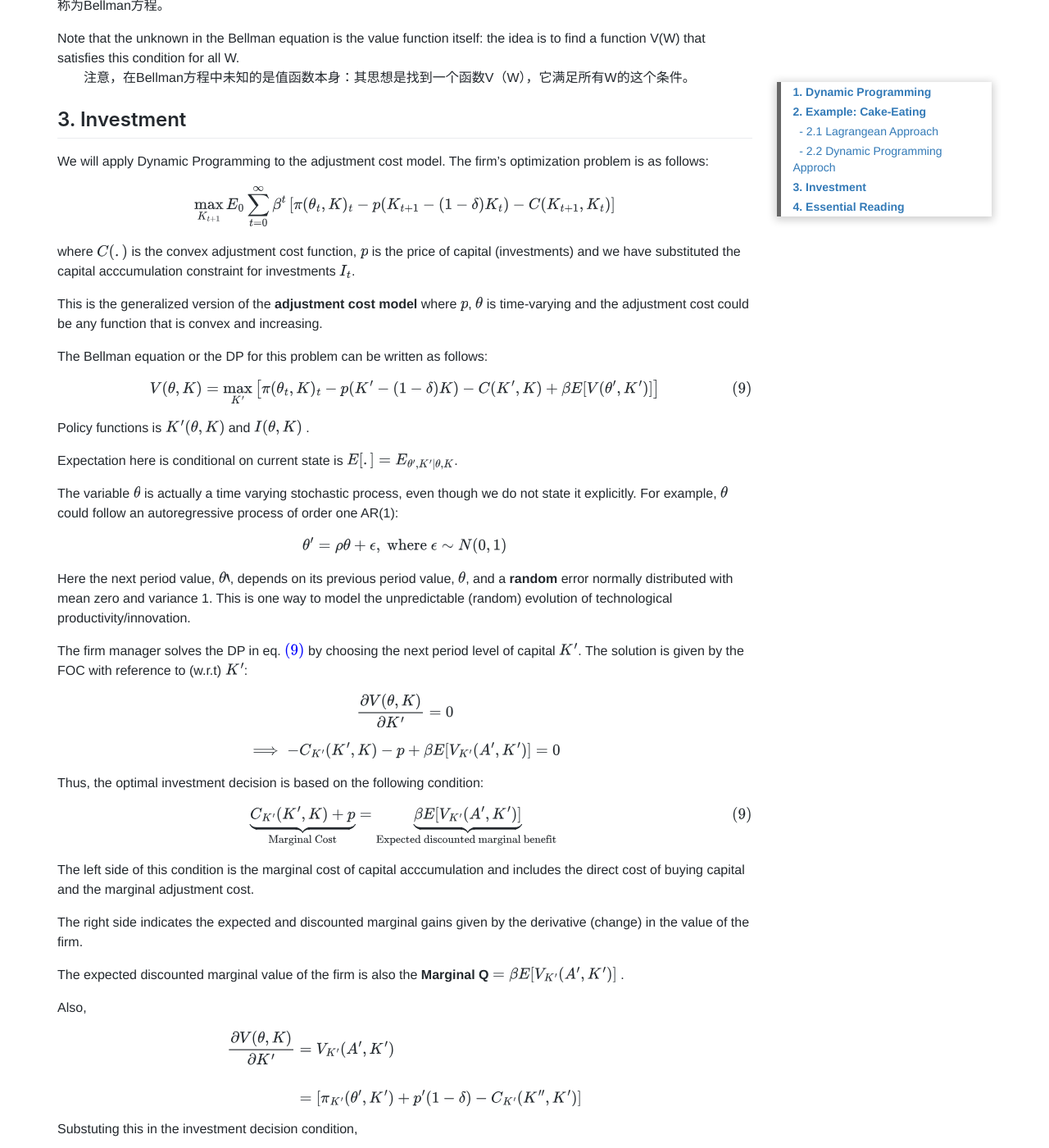
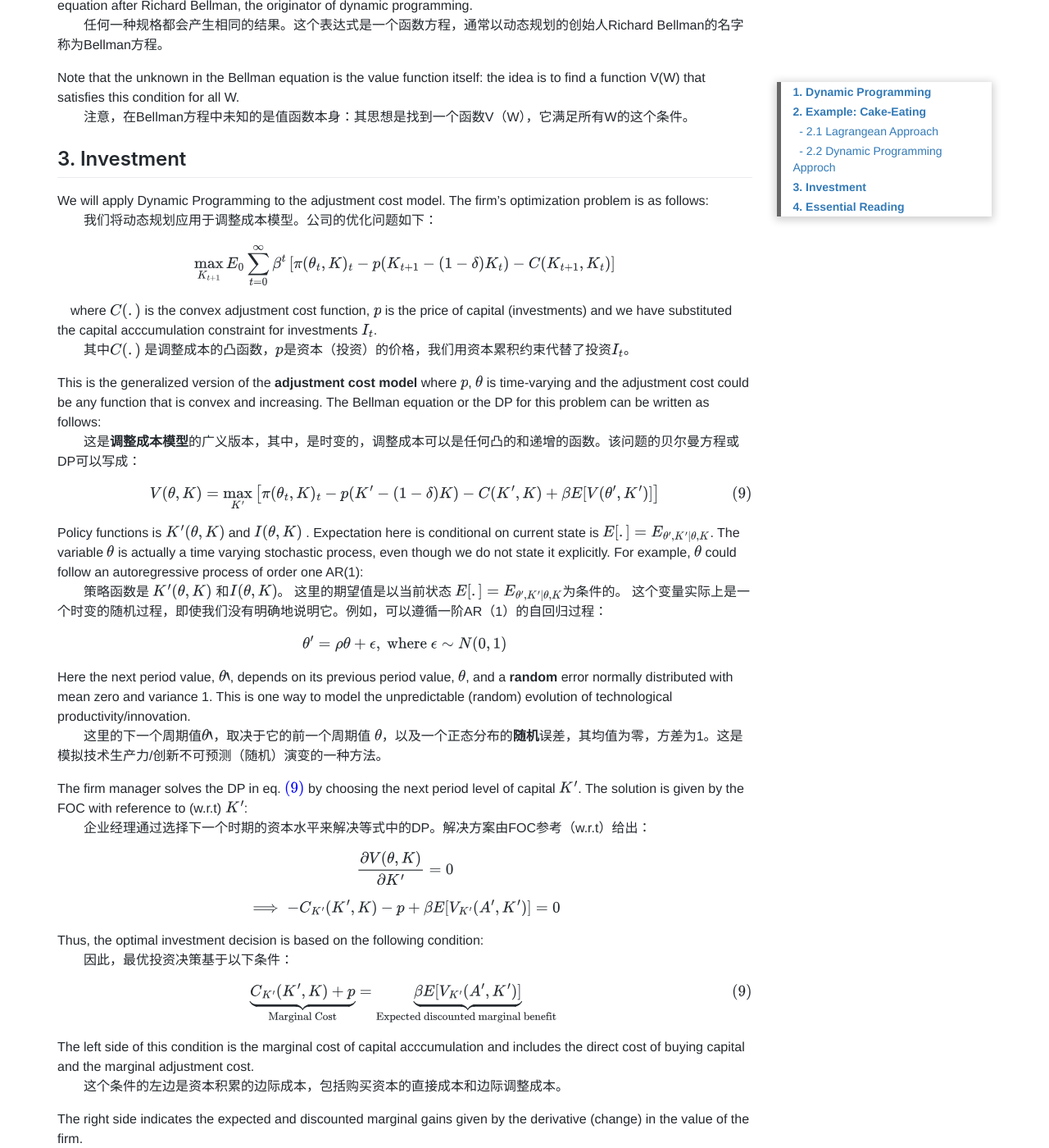
Before and after one commit to damien0x0023/damien0x0023.github.io, a Jekyll site: the page built from _posts/2020/business/ECON5068/2020-10-10-dynamicProgramming.md, in a window 1280 px wide and 1400 px high, scrolled down 6497 px. Shown: the whole window at 82% size. Built offline with Jekyll 4.4.1, drawn with Linux system fonts in a browser that asks for light colours; nearby versions of some CDN libraries; some of the changed text lies outside the part shown.

Commit message:
update subtitles

```diff
--- a/_posts/2020/business/ECON5068/2020-10-10-dynamicProgramming.md
+++ b/_posts/2020/business/ECON5068/2020-10-10-dynamicProgramming.md
@@ -100,7 +100,7 @@
     \right ]
 $$
 
-&emsp; Note: This is a dynamic optimization problem, we have an objective function and a constraint at every period \\( t \\). All future values need to be discounted.
+&emsp;Note: This is a dynamic optimization problem, we have an objective function and a constraint at every period \\( t \\). All future values need to be discounted.
 &emsp;&emsp;注：这是一个动态优化问题，我们在每个周期都有一个目标函数和一个约束。所有未来价值都需要折现。
 
 The necessary condition for maximizing this lagrangean function is given by the three FOC's:
@@ -157,7 +157,7 @@
 These two conditions are not enough for an optimal solution.
 Since this is a finite time horizon problem, we need to have a terminal condition.
 &emsp;&emsp;这两个条件不足以得到最优解。
-由于这是一个有限时间范围问题，我们需要有一个终端条件。
+由于这是一个有限时间范围问题，我们需要有一个最终条件。
 
 For maximum utility, there should not be any cake left over at the end of the last period. That is,
 &emsp;&emsp;为了最大限度地发挥效用，在最后一个时期结束时，不应留下任何蛋糕。也就是说，
@@ -212,7 +212,7 @@
 **So instead of choosing the entire path** of \\( c_t\\) , we are just choosing \\( c_0 \\).
 The rest of the path is optimally determined by the value function, \\( V_T (W_1) \\).
 Once \\( c_0 \\) and hence \\( W_1 \\) is determined, the value function summarizes the rest of the problem.
-&emsp;&emsp; **所以，我们不是选择\\( c_t\\) 的整个路径**，而是选择  \\( c_0 \\) 。路径的其余部分由值函数 \\( V_T (W_1) \\) 优化确定。一旦确定了 \\( c_0 \\) 和 \\( c_t \\)，值函数将总结问题的其余部分。
+&emsp;&emsp; **所以，我们不是选择\\( c_t\\) 的整个路径**，而是选择  \\( c_0 \\) 。路径的其余部分由值函数 \\( V_T (W_1) \\) 优化确定。一旦确定了 \\( c_0 \\) 和 \\( c_t \\)，价值函数将总结问题的其余部分。
 
 This is the **principle of optimality** due to Richard Bellman: we can represent the full dynamic problem as a sequence of **recursive** 2 period problems.
 The first order condition of this value function problem is given by:
@@ -241,8 +241,8 @@
     u' (c_t) = \beta u' (c _{t+1})
 \\]
 
-which is the same as the Lagrange solution.
-这是和拉格朗日的解法是一样的。
+&emsp;which is the same as the Lagrange solution.
+&emsp;&emsp;这是和拉格朗日的解法是一样的。
 
 Suppose that we consider the above problem and allow the horizon to go to infinity. As before, one can consider solving the infinite horizon sequence problem given by:
 &emsp;&emsp;假设我们考虑上述问题，允许视界无限远。如前所述，我们可以考虑解决无限水平序列问题：
@@ -302,13 +302,13 @@
 &emsp;&emsp;下一阶段蛋糕的大小和消费量。
 
 What are the **state** and **control** (choice) variables?
-什么是**状态**和**控制（选择）**变量？
+&emsp;&emsp;什么是**状态**和**控制**（选择） 变量？
 
 The state variable is the size of the cake (W) that is given at the start of any period. The cake size completely summarizes all information from the past that is needed for the forward looking optimization problem.
-&emsp;&emsp;状态变量是在任何时期开始时给定的蛋糕（W）的大小。蛋糕大小完全总结了前瞻性优化问题所需的所有过去的信息。
+&emsp;&emsp;**状态**变量是在任何时期开始时给定的蛋糕（W）的大小。蛋糕大小完全总结了前瞻性优化问题所需的所有过去的信息。
 
 The control variable is the variable that is being chosen. In this case, it is the level of consumption in the current period, \\( c \\) and next period cake size \\( W' \\).
-&emsp;&emsp;控制变量是正在选择的变量。在这种情况下，就是本期消费水平，以及下一期蛋糕的大小。
+&emsp;&emsp;**控制**变量是正在选择的变量。在这种情况下，就是本期消费水平，以及下一期蛋糕的大小。
 
 The transition (or the constraint) desribes the dependence of the state tomorrow on the state today and the control today:
 &emsp;&emsp;过渡（或约束）描述了明天的状态对今天的状态和今天的控制的依赖：
@@ -337,6 +337,7 @@
 
 We will apply Dynamic Programming to the adjustment cost model.
 The firm's optimization problem is as follows:
+&emsp;&emsp;我们将动态规划应用于调整成本模型。公司的优化问题如下：
 
 $$
     \max_{K_{t+1}} E_0 \sum^{\infty}_{t=0} \beta^t \left [
@@ -346,11 +347,12 @@
         \right ]
 $$
 
-where \\( C(.) \\) is the convex adjustment cost function, \\( p \\) is the price of capital (investments) and we have substituted the capital acccumulation constraint for investments \\( I_t \\).
+&emsp;where \\( C(.) \\) is the convex adjustment cost function, \\( p \\) is the price of capital (investments) and we have substituted the capital acccumulation constraint for investments \\( I_t \\).
+&emsp;&emsp;其中\\( C(.) \\) 是调整成本的凸函数，\\( p \\)是资本（投资）的价格，我们用资本累积约束代替了投资\\( I_t \\)。
 
 This is the generalized version of the **adjustment cost model** where \\( p \\), \\( \theta \\) is time-varying and the adjustment cost could be any function that is convex and increasing.
-
 The Bellman equation or the DP for this problem can be written as follows:
+&emsp;&emsp;这是**调整成本模型**的广义版本，其中，是时变的，调整成本可以是任何凸的和递增的函数。该问题的贝尔曼方程或DP可以写成：
 
 $$
     V(\theta, K) = \max_{K'} \left [
@@ -363,11 +365,12 @@
 $$
 
 Policy functions is \\( K'(\theta, K) \\) and \\( I(\theta, K) \\) .
-
 Expectation here is conditional on current state is \\( E[ . ] = E_{\theta', K' \| \theta, K} \\).
-
 The variable \\(\theta \\) is actually a time varying stochastic process, even though we do not state it explicitly.
 For example, \\(\theta \\)  could follow an autoregressive process of order one AR(1):
+&emsp;&emsp;策略函数是 \\( K'(\theta, K) \\) 和\\( I(\theta, K) \\)。
+这里的期望值是以当前状态 \\( E[ . ] = E_{\theta', K' \| \theta, K} \\)为条件的。
+这个变量实际上是一个时变的随机过程，即使我们没有明确地说明它。例如，可以遵循一阶AR（1）的自回归过程：
 
 \\[
     \theta' = \rho  \theta + \epsilon , \text{ where } \epsilon \sim N(0,1)
@@ -377,8 +380,10 @@
 value, \\(\theta \\), and a **random** error normally distributed with mean
 zero and variance 1.
 This is one way to model the unpredictable (random) evolution of technological productivity/innovation.
+&emsp;&emsp;这里的下一个周期值\\(\theta '\\)，取决于它的前一个周期值 \\(\theta \\)，以及一个正态分布的**随机**误差，其均值为零，方差为1。这是模拟技术生产力/创新不可预测（随机）演变的一种方法。
 
 The firm manager solves the DP in eq. \eqref{bellmanEqu} by choosing the next period level of capital \\( K' \\). The solution is given by the FOC with reference to (w.r.t)  \\( K' \\):
+&emsp;&emsp;企业经理通过选择下一个时期的资本水平来解决等式中的DP。解决方案由FOC参考（w.r.t）给出：
 
 $$
         \frac{\partial V(\theta, K)}{\partial K'}  = 0
@@ -389,6 +394,7 @@
 $$
 
 Thus, the optimal investment decision is based on the following condition:
+&emsp;&emsp;因此，最优投资决策基于以下条件：
 
 $$
     \underbrace{ C_{K'}(K',K)+p} _{\text{Marginal Cost} }
@@ -397,12 +403,15 @@
 $$
 
 The left side of this condition is the marginal cost of capital acccumulation and includes the direct cost of buying capital and the marginal adjustment cost.
+&emsp;&emsp;这个条件的左边是资本积累的边际成本，包括购买资本的直接成本和边际调整成本。
 
 The right side indicates the expected and discounted marginal gains given by the derivative (change) in the value of the firm.
+&emsp;&emsp;右边表示公司价值的衍生工具（变化）给出的预期和贴现边际收益。
 
 The expected discounted marginal value of the firm is also the **Marginal Q** \\( = \beta E[V _{K'} (A',K')] \\) .
-
 Also,
+&emsp;&emsp;企业的预期折现边际价值也是边际Q\\( = \beta E[V _{K'} (A',K')] \\)。
+也就是，
 
 $$
     \begin{split}
@@ -411,13 +420,18 @@
     \end{split}
 $$
 
-Substuting this in the investment decision condition, \\[  C _{K'} (K'',K') + p = \beta E[\pi _{K'} (\theta', K') +p' (1-\delta) - C _{K'} (K'',K')] \\]
+Substuting this in the investment decision condition,
+&emsp;&emsp;将此代入投资决策条件中，
 
-&emsp;where subscripts denote partial derivatives and primes denote
-next period values.
+
+\\[  C _{K'} (K'',K') + p = \beta E[\pi _{K'} (\theta', K') +p' (1-\delta) - C _{K'} (K'',K')] \\]
+
+&emsp;where subscripts denote partial derivatives and primes denote next period values.
+&emsp;&emsp;其中下标表示偏导数，上标表示下一个周期值。
 
 Assuming price is 1 and constant, and A quadratic adjustment cost \\( C(K',K) = C(I) = \frac{\phi}{2} I^2_t \\) ,
 Then
+&emsp;&emsp;假设价格为1且为常数，且为二次调整成本 \\( C(K',K) = C(I) = \frac{\phi}{2} I^2_t \\)，那么
 
 $$
     \begin{split}
@@ -428,6 +442,7 @@
 $$
 
 Since marginal Q, \\( q = 1 + \phi I \\),
+&emsp;&emsp;因为边际Q，\\( q = 1 + \phi I \\),所以
 
 $$
     1+\phi I = \beta E[ \pi _{K'} (\theta', K') - (1 - \delta) q ]
@@ -436,11 +451,13 @@
 Marginal Cost today equals expected discounted additional profits tomorrow and the value of non-depreciated capital priced at \\( q' \\).
 See why  \\( q \\) can also be interpreted as the "shadow price".
 Note that both Dynamic Programming and Lagrange multiplier thus gives us the same solution.
+&emsp;&emsp;今天的边际成本等于明天的预期贴现额外利润和在\\( q' \\)阶段时定价的未折旧资本的价值。也可以理解为什么\\( q \\) 为“影子价格”。注意，动态规划和拉格朗日乘数都给出了相同的解。
 
 The manager needs to take into account productivity shocks, \\(\theta \\), when deciding how much to invest, and they become an argument of the value function.
 The way we take this into account in our problem is via the conditional expectation.
 The manager thus weighs different possible scenarios in the future using their associated probabilities and takes an average value of these.
 The implication here is that its not just current productivity shocks that impact firm value but also future uncertainty.
+&emsp;&emsp;管理者在决定投资多少时，需要考虑生产力（率）的冲击，\\(\theta \\)，它们就成了价值函数的一个论据。我们在问题中考虑这一点的方法是通过条件期望。因此，管理者使用相关的概率来衡量未来可能出现的不同情况，并取其平均值。这意味着，影响企业价值的不仅仅是当前的生产率冲击，还有未来的不确定性。
 
 ## 4. Essential Reading
 
```
Also changed, not shown: other parts of _posts/2020/business/ECON5068/2020-10-10-dynamicProgramming.md (+1 -1 lines).
